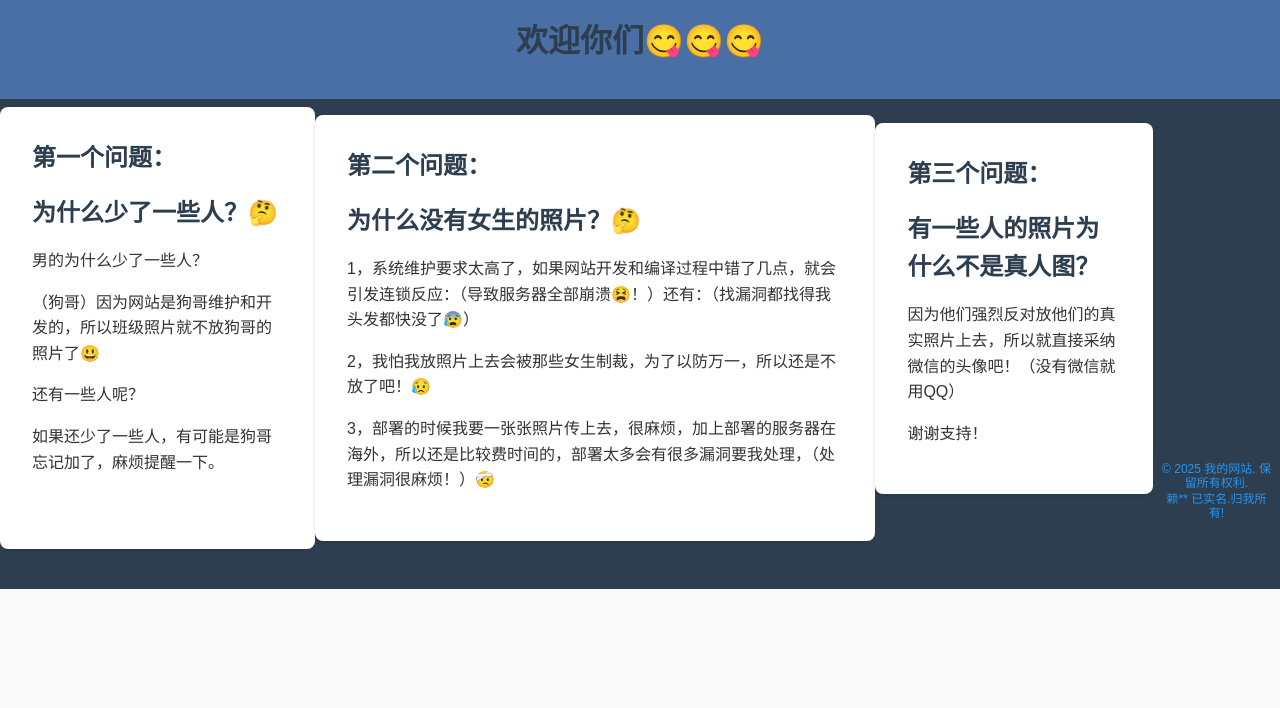
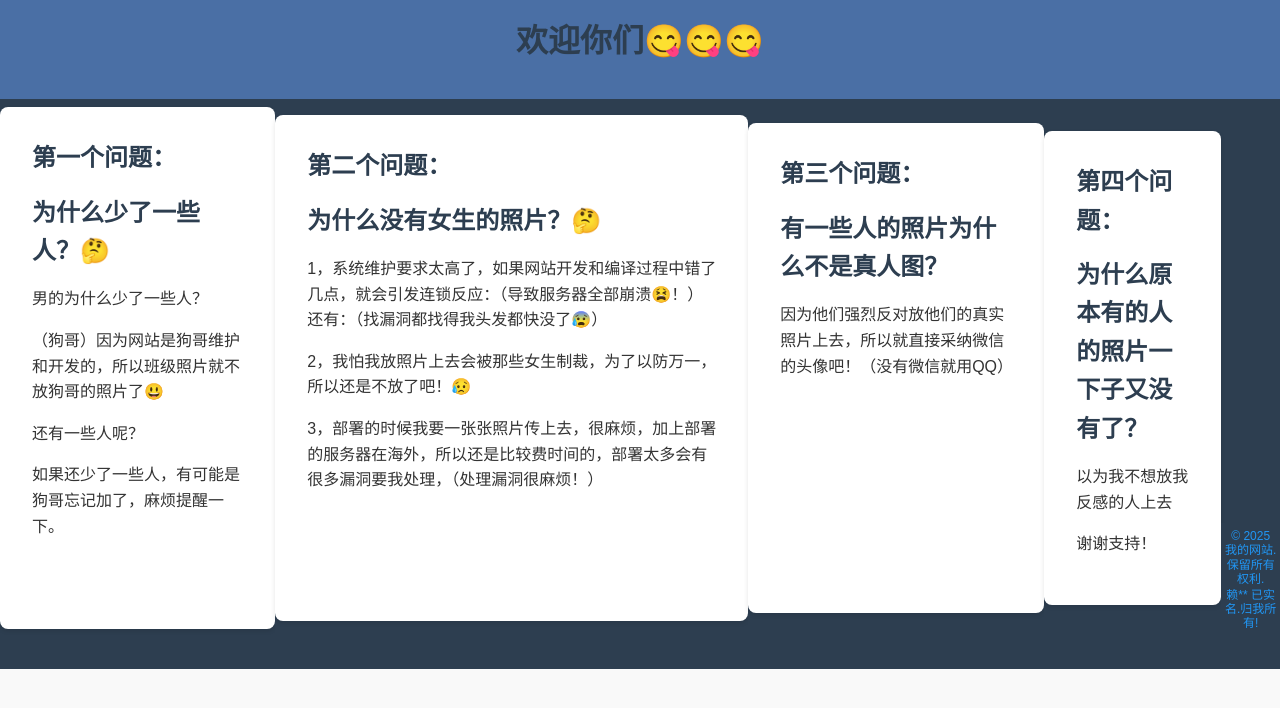
Before and after one commit to lenglingkali/lengling.github, a plain HTML site: page 问题.html in a window 1280 px wide. Drawn offline with Linux system fonts and the light colour scheme.

Commit message:
Update 问题.html

```diff
--- a/问题.html
+++ b/问题.html
@@ -146,7 +146,7 @@
             <h2>为什么没有女生的照片？🤔</h2>
             <p>1，系统维护要求太高了，如果网站开发和编译过程中错了几点，就会引发连锁反应：（导致服务器全部崩溃😫！）还有：（找漏洞都找得我头发都快没了😰）</p>
             <p>2，我怕我放照片上去会被那些女生制裁，为了以防万一，所以还是不放了吧！😥</p>
-            <p>3，部署的时候我要一张张照片传上去，很麻烦，加上部署的服务器在海外，所以还是比较费时间的，部署太多会有很多漏洞要我处理，（处理漏洞很麻烦！）🤕</p>
+            <p>3，部署的时候我要一张张照片传上去，很麻烦，加上部署的服务器在海外，所以还是比较费时间的，部署太多会有很多漏洞要我处理，（处理漏洞很麻烦！）</p>
             </section>
     </div>
 
@@ -158,10 +158,19 @@
             <h2>第三个问题：</h2>
             <h2>有一些人的照片为什么不是真人图？</h2>
             <p>因为他们强烈反对放他们的真实照片上去，所以就直接采纳微信的头像吧！（没有微信就用QQ）</p>
+            </section>
+    </div>
+
+
+    <nav>
+        <ul>
+        <section id="contact">
+            <h2>第四个问题：</h2>
+            <h2>为什么原本有的人的照片一下子又没有了？</h2>
+<p>以为我不想放我反感的人上去</p>
             <p>谢谢支持！</p>
             </section>
     </div>
-
 
 
 
```
